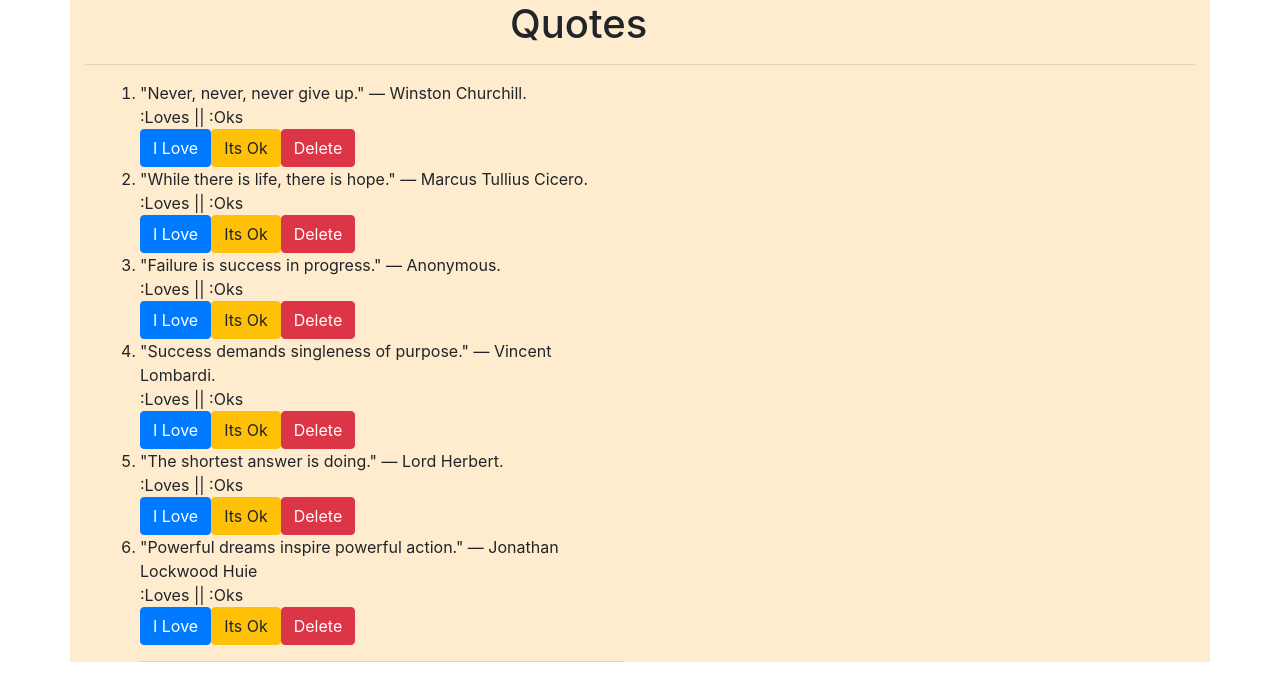
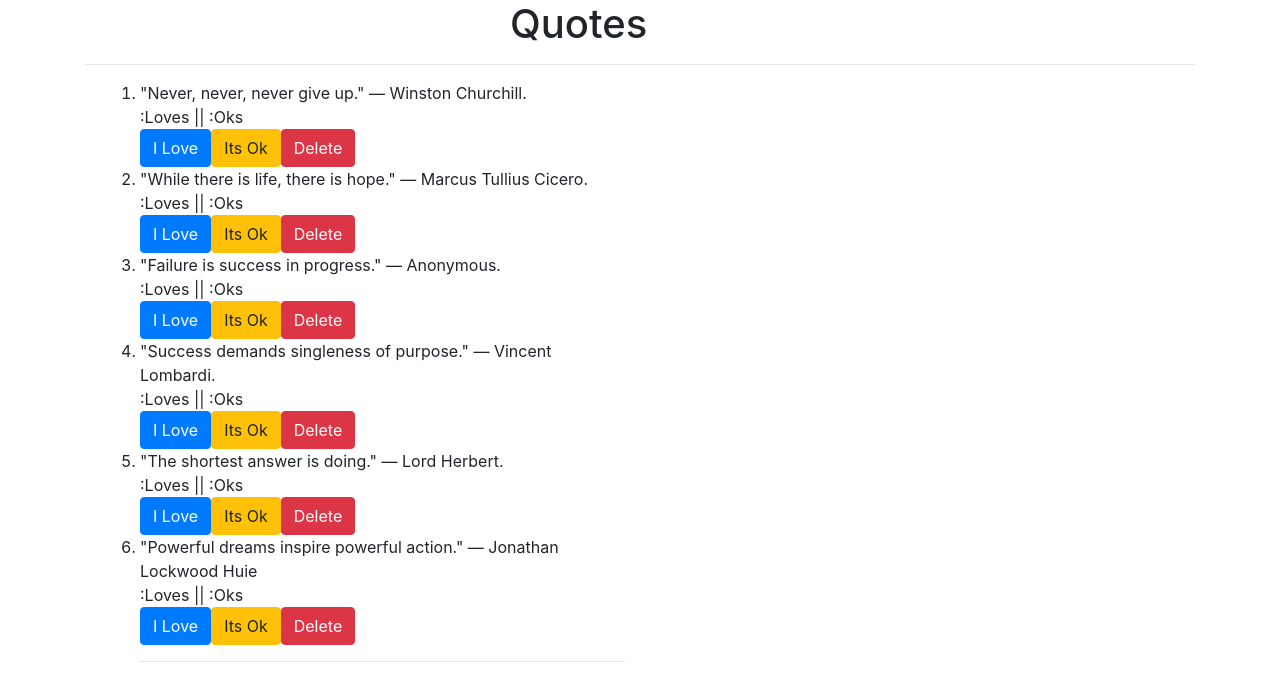
Before and after one commit to Tellvinch/wisequote, an Angular app: page / in a window 1280 px wide. Shown: the top 700 px of the page. Built offline with nearby package versions, Linux system fonts and the light colour scheme.

Commit message:
add new changes

```diff
--- a/src/app/quote/quote.component.html
+++ b/src/app/quote/quote.component.html
@@ -1,4 +1,4 @@
-<div class="container" style="background-color: blanchedalmond;">
+<div class="container" style="background-color: blanchedalmondgit;">
   <h1 style="margin-left: 425px;">Quotes</h1>
   <hr>
  <div class="col-md-6">
```
